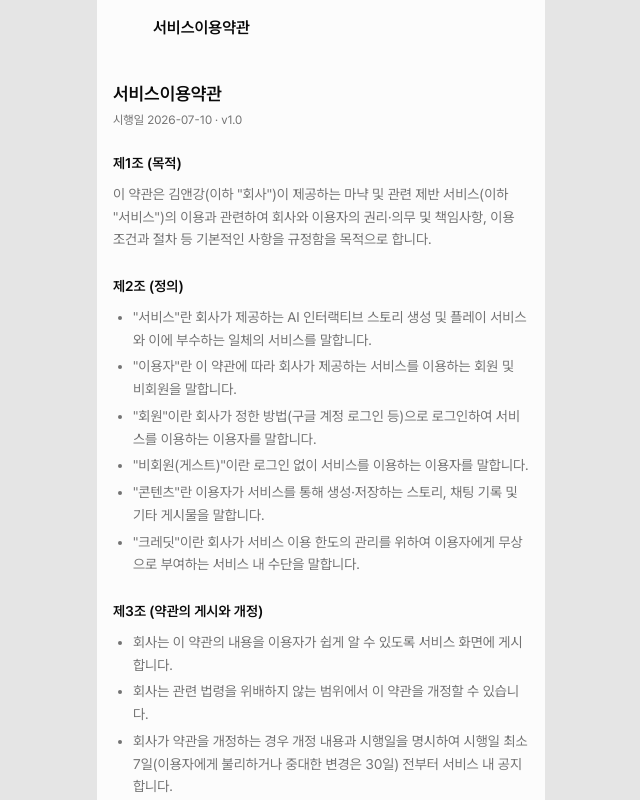
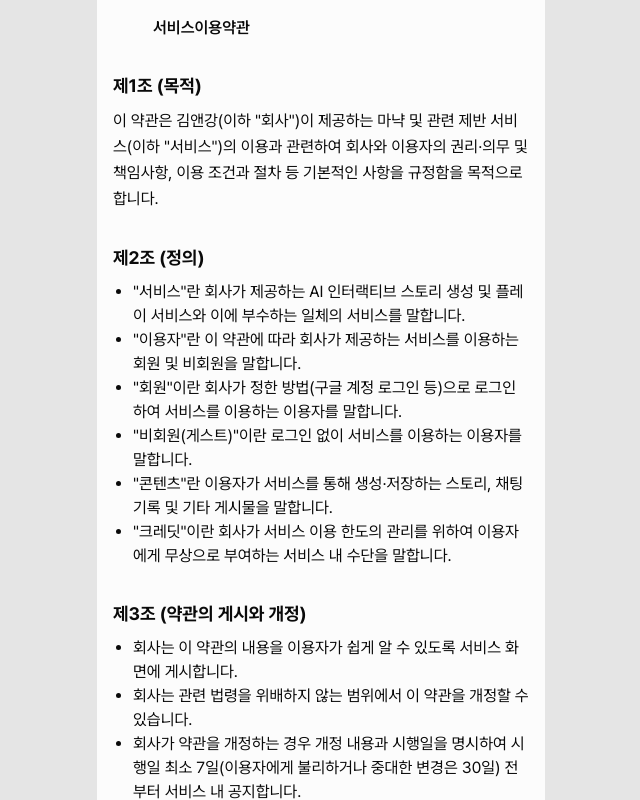
Before and after one commit to KIM-N-KANG/manyak-web, a Next.js app: page /terms in a window 1280 px wide. Shown: the whole page, without its empty margins (319-959 px from the left). Built offline with nearby package versions, Linux system fonts and the light colour scheme; no server answers; some icons are missing.

Commit message:
[KNK-492] Design: 법적 문서 뷰 헤더 제거 및 본문 스타일 정리

```diff
--- a/src/features/legal/components/legal-document-view.tsx
+++ b/src/features/legal/components/legal-document-view.tsx
@@ -17,31 +17,25 @@ export function LegalDocumentView({ doc, viewEvent }: LegalDocumentViewProps) {
   return (
     <div className="flex h-svh min-h-0 flex-col">
       <BackHeader title={doc.title} fallbackHref={APP_PATH.MAIN.STORIES} />
-      <main className="min-h-0 flex-1 overflow-y-auto px-4 py-6">
-        <article className="mx-auto flex max-w-xl flex-col gap-6 text-sm leading-relaxed text-foreground">
-          <header className="flex flex-col gap-1">
-            <h1 className="text-lg font-semibold">{doc.title}</h1>
-            <p className="text-xs text-foreground-secondary">
-              시행일 {doc.effectiveDate} · {doc.version}
-            </p>
-          </header>
+      <main className="min-h-0 flex-1 overflow-y-auto p-4">
+        <article className="mx-auto flex max-w-md flex-col gap-8 leading-relaxed">
           {doc.intro ? (
             <p className="whitespace-pre-line">{doc.intro}</p>
           ) : null}
           {doc.sections.map((section) => (
             <section key={section.heading} className="flex flex-col gap-2">
-              <h2 className="font-semibold">{section.heading}</h2>
+              <h2 className="text-lg font-bold">{section.heading}</h2>
               {section.blocks.map((block, index) =>
                 block.type === 'paragraph' ? (
                   <p
                     key={`${section.heading}-${index}`}
-                    className="whitespace-pre-line text-foreground-secondary">
+                    className="whitespace-pre-line">
                     {block.text}
                   </p>
                 ) : (
                   <ul
                     key={`${section.heading}-${index}`}
-                    className="flex list-disc flex-col gap-1 pl-5 text-foreground-secondary">
+                    className="flex list-disc flex-col pl-5 leading-normal">
                     {block.items.map((item) => (
                       <li key={item}>{item}</li>
                     ))}
```
